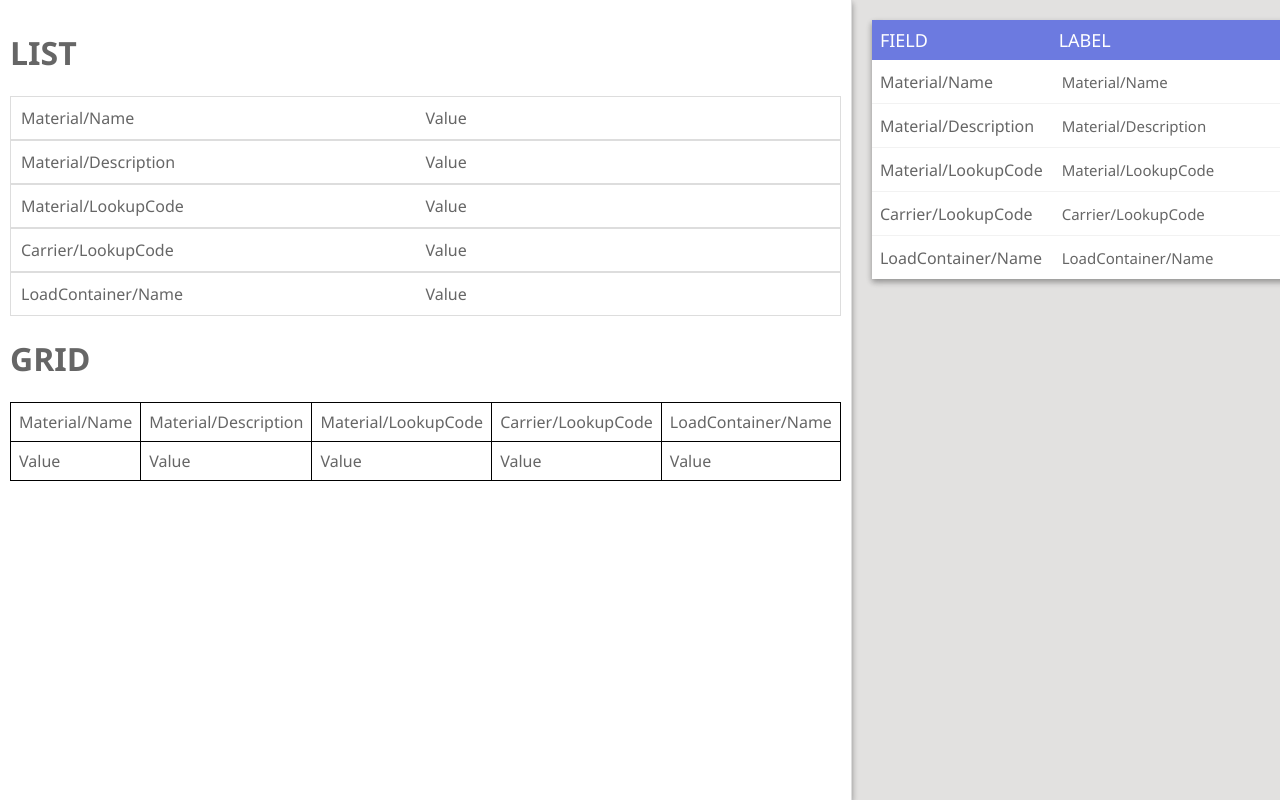
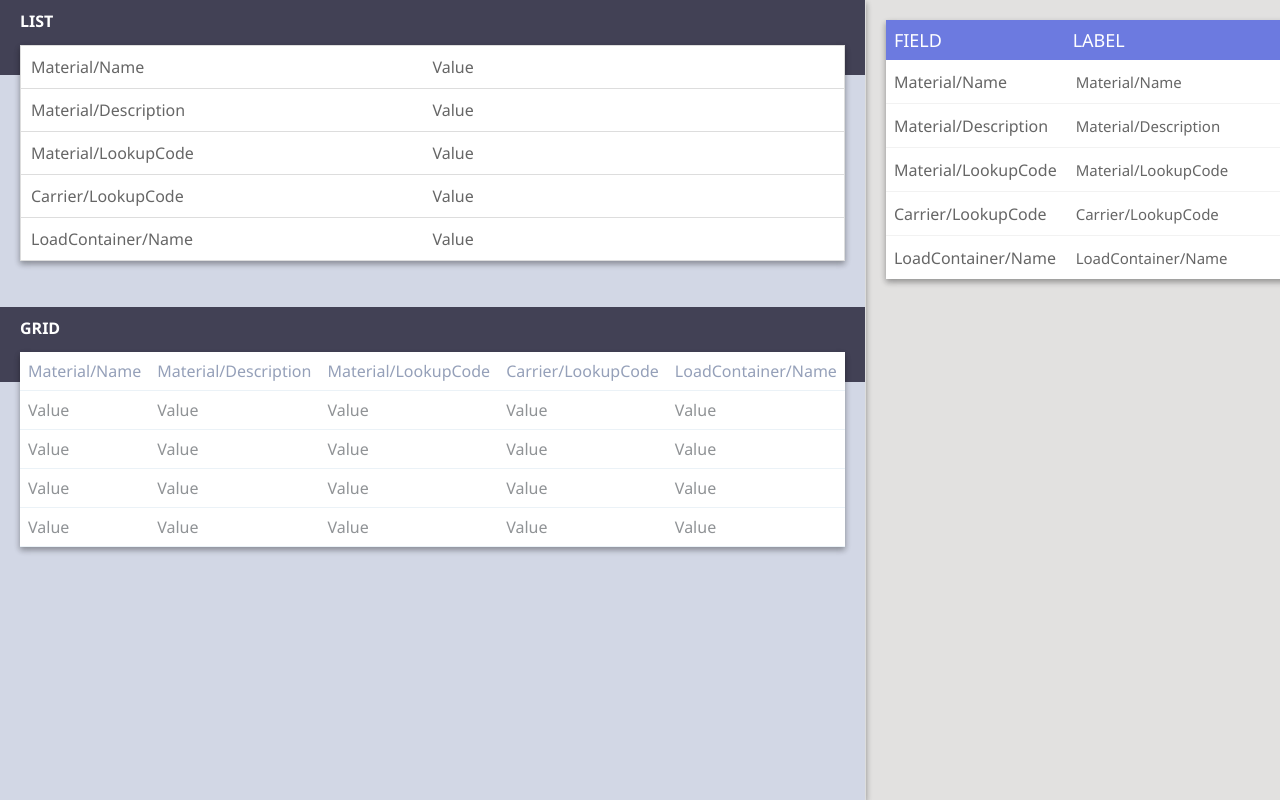
Before and after one commit to pdaddy26/angular-ui-custom, an Angular app: page / in a window 1280 px wide. Shown: the top 800 px of the page. Built offline with nearby package versions, Linux system fonts and the light colour scheme.

Commit message:
more ui styling

```diff
--- a/src/app/app.component.html
+++ b/src/app/app.component.html
@@ -1,13 +1,11 @@
 <div class="container">
-  <div class="controls-container">
+  <div class="controls-container card-shadow">
     <!-- <button (click)="toggle()">SHOW</button> -->
     <div>
-      <h1>LIST</h1>
       <app-list [fields]="fields" [fieldStyles]="fieldStyles"></app-list>
     </div>
 
     <div>
-      <h1>GRID</h1>
       <app-grid [fields]="fields" [fieldStyles]="fieldStyles"></app-grid>
     </div>
   </div>
--- a/src/app/app.component.scss
+++ b/src/app/app.component.scss
@@ -3,14 +3,13 @@ $transition: 600ms;
     display: flex;
     flex-direction: row;
     height: 100vh;
+    background-color: #D2D7E5;
 }
 
 .controls-container {
     border-right: 1px solid #ddd;
-    box-shadow: 0 3px 6px rgba(0,0,0,0.16), 0 3px 6px rgba(0,0,0,0.23);
     z-index: 1000;
     flex:1;
-    padding: 10px;
 }
 
 .style-container {
--- a/src/app/field-styler/field-styler.component.html
+++ b/src/app/field-styler/field-styler.component.html
@@ -1,4 +1,4 @@
-<table>
+<table class="card-shadow">
   <thead>
     <tr>
       <th>FIELD</th>
--- a/src/app/field-styler/field-styler.component.scss
+++ b/src/app/field-styler/field-styler.component.scss
@@ -17,7 +17,6 @@ table {
     text-align: left;
     border: 0;
     border-collapse: collapse;
-    box-shadow: 0 3px 6px rgba(0,0,0,0.16), 0 3px 6px rgba(0,0,0,0.23);
 
     &:hover {
         box-shadow: 0 14px 28px rgba(0,0,0,0.25), 0 10px 10px rgba(0,0,0,0.22);
--- a/src/app/grid/grid.component.html
+++ b/src/app/grid/grid.component.html
@@ -1,4 +1,9 @@
-<table>
+<div class="title-container">
+  <label class="title">GRID</label>
+</div>
+
+<div class="container">
+  <table class="card-shadow">
     <thead>
       <tr>
         <th *ngFor="let f of fields">
@@ -10,5 +15,15 @@
       <tr>
         <td *ngFor="let f of fields">Value</td>
       </tr>
+      <tr>
+        <td *ngFor="let f of fields">Value</td>
+      </tr>
+      <tr>
+        <td *ngFor="let f of fields">Value</td>
+      </tr>
+      <tr>
+        <td *ngFor="let f of fields">Value</td>
+      </tr>
     </tbody>
   </table>
+</div>
--- a/src/app/grid/grid.component.scss
+++ b/src/app/grid/grid.component.scss
@@ -1,7 +1,3 @@
-table, th, td {
-    border: 1px solid black;
-    border-collapse: collapse;
-}
 
 th, td {
     padding: 8px;
@@ -11,8 +7,31 @@ th, td {
 
 table {
     width: 100%;
+    background-color: white;
+    position: relative;
+    top: -30px;
+    border: 0;
+    border-collapse: collapse;
 }
 
-tbody>tr:hover {
-    background-color: #ddd;
+tbody {
+    tr {
+        border-bottom: 1px solid #EBF2F7;
+        color: #909396;
+
+        &:hover {
+            background-color: #ddd;
+        }
+    }
 }
+
+thead {
+    border-bottom: 1px solid #EBF2F7;
+    color: #95a0b9;
+}
+
+.container {
+    width: auto;
+    padding-left: 20px;
+    padding-right: 20px;
+}
--- a/src/app/list/list.component.html
+++ b/src/app/list/list.component.html
@@ -1,4 +1,7 @@
-<ul>
+<div class="title-container">
+  <label class="title">LIST</label>
+</div>
+<ul class="card-shadow">
   <li *ngFor="let f of fields">
     <label [ngStyle]="fieldStyles[f+'#LABEL'].css">{{fieldStyles[f+'#LABEL'].title}}</label>
     <label>Value</label>
--- a/src/app/list/list.component.scss
+++ b/src/app/list/list.component.scss
@@ -3,7 +3,13 @@ li {
     display: flex;
     flex-direction: row;
     padding: 10px;
-    border: 1px solid #ddd;
+    border-left: 1px solid #ddd;
+    border-bottom: 1px solid #ddd;
+    border-right: 1px solid #ddd;
+
+    &:first-child {
+        border-top : 1px solid #ddd;
+    }
 
     &>label {
         flex-grow: 1;
@@ -16,6 +22,11 @@ li {
 }
 
 ul {
-    margin: 0;
+    margin-left: 20px;
+    margin-right: 20px;
+    margin-top: 0px;
     padding: 0;
+    background-color: white;
+    position: relative;
+    top: -30px;
 }
--- a/src/styles.scss
+++ b/src/styles.scss
@@ -13,3 +13,21 @@ input {
 select {
     font-family: 'Segoe UI', Tahoma, Geneva, Verdana, sans-serif;
 }
+
+.title-container {
+    width: 100%;
+    height: 75px;
+    background-color: #424155;
+    color: white;
+}
+
+.title {
+    position: relative;
+    top: 10px;
+    font-weight: bold;
+    margin-left: 20px;
+}
+
+.card-shadow {
+    box-shadow: 0 3px 6px rgba(0,0,0,0.16), 0 3px 6px rgba(0,0,0,0.23);
+}
```
Lines whose indentation alone changed are shown as unchanged.
